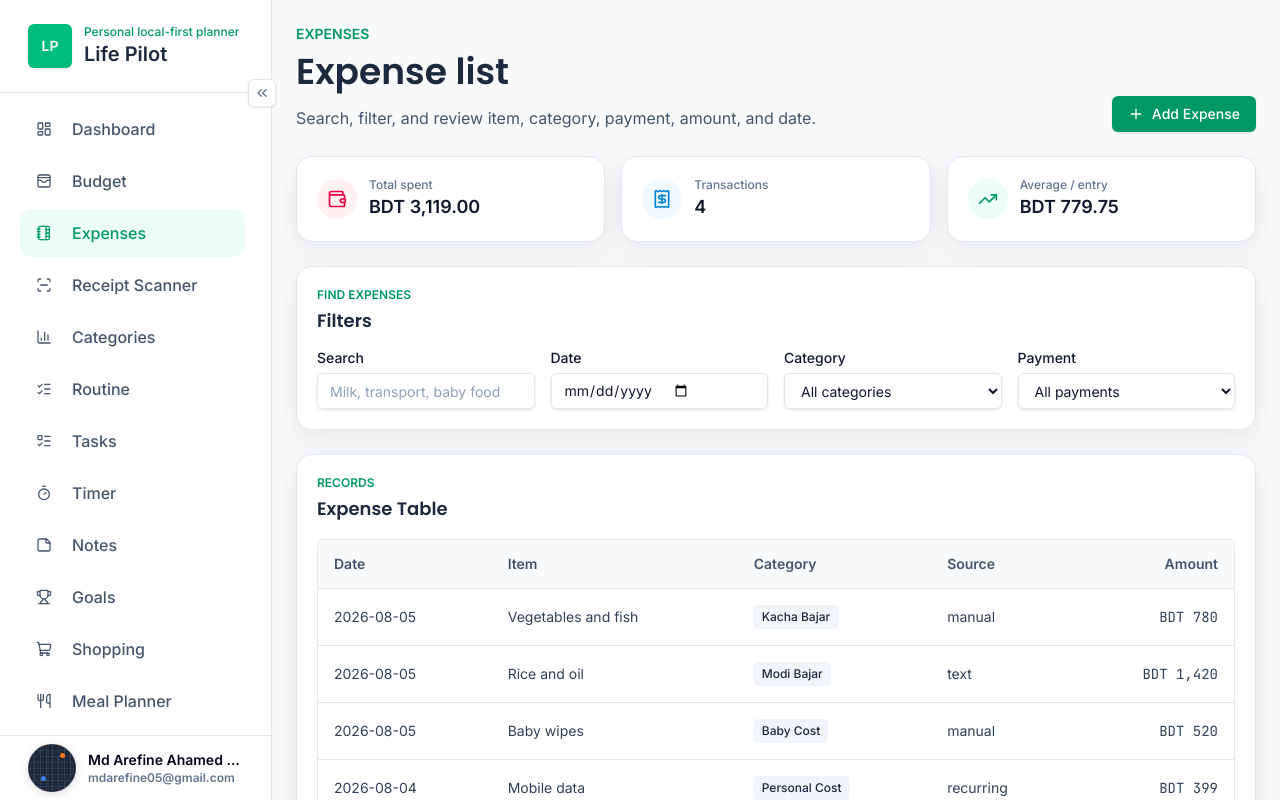
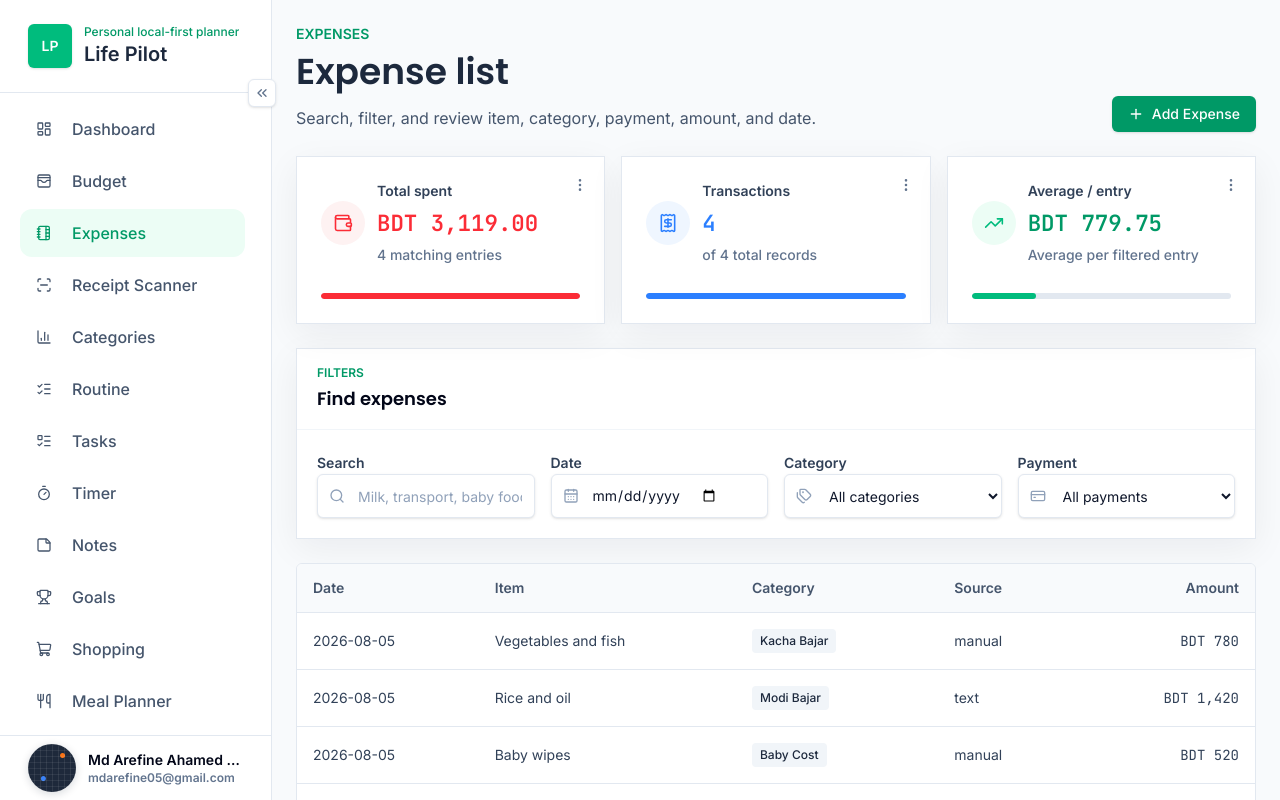
Before and after one commit to MdArefineAhamedJoy/life-pilot, a Next.js app: page /expenses in a window 1280 px wide. Shown: the top 800 px of the page. Built offline with nearby package versions, Linux system fonts and the light colour scheme.

Commit message:
feat: enhance ExpensesPage with new stats and improved filter UI

```diff
--- a/src/app/expenses/page.tsx
+++ b/src/app/expenses/page.tsx
@@ -1,13 +1,13 @@
 "use client";
 
-import { Receipt, TrendingUp, Wallet, X } from "lucide-react";
+import { CalendarDays, CreditCard, Receipt, Search, Tags, TrendingUp, Wallet, X } from "lucide-react";
 import { useMemo, useState } from "react";
 import { AddExpenseDialog } from "@/components/budget/add-expense-dialog";
 import { ExpenseTable } from "@/components/budget/expense-table";
+import { SharedCard, StatCard } from "@/components/shared/card";
 import { useLifeOs } from "@/components/state/life-os-provider";
 import { Button } from "@/components/ui/button";
-import { Card } from "@/components/ui/card";
-import { FieldShell, SelectInput, TextInput } from "@/components/ui/field";
+import { SelectInput, TextInput } from "@/components/ui/field";
 import { SectionHeader } from "@/components/ui/section-header";
 
 export default function ExpensesPage() {
@@ -46,6 +46,7 @@ export default function ExpensesPage() {
     const avg = count > 0 ? total / count : 0;
     return { total, count, avg };
   }, [filteredExpenses]);
+  const totalExpenseAmount = expenses.reduce((sum, expense) => sum + (expense.amount ?? 0), 0);
 
   return (
     <div className="min-w-0 space-y-6">
@@ -58,100 +59,130 @@ export default function ExpensesPage() {
         <AddExpenseDialog categories={categories} />
       </div>
 
-      {/* Quick stats */}
       <div className="grid gap-4 sm:grid-cols-3">
-        <Card className="flex items-center gap-3 p-4">
-          <div className="flex size-10 shrink-0 items-center justify-center rounded-full bg-rose-50 text-rose-600">
-            <Wallet aria-hidden="true" className="size-5" />
-          </div>
-          <div className="min-w-0">
-            <p className="text-xs font-medium text-slate-500">Total spent</p>
-            <p className="truncate text-lg font-semibold text-slate-900">
-              {stats.total.toLocaleString(undefined, { style: "currency", currency: "BDT" })}
-            </p>
-          </div>
-        </Card>
-        <Card className="flex items-center gap-3 p-4">
-          <div className="flex size-10 shrink-0 items-center justify-center rounded-full bg-sky-50 text-sky-600">
-            <Receipt aria-hidden="true" className="size-5" />
-          </div>
-          <div className="min-w-0">
-            <p className="text-xs font-medium text-slate-500">Transactions</p>
-            <p className="truncate text-lg font-semibold text-slate-900">{stats.count}</p>
-          </div>
-        </Card>
-        <Card className="flex items-center gap-3 p-4">
-          <div className="flex size-10 shrink-0 items-center justify-center rounded-full bg-emerald-50 text-emerald-600">
-            <TrendingUp aria-hidden="true" className="size-5" />
-          </div>
-          <div className="min-w-0">
-            <p className="text-xs font-medium text-slate-500">Average / entry</p>
-            <p className="truncate text-lg font-semibold text-slate-900">
-              {stats.avg.toLocaleString(undefined, { style: "currency", currency: "BDT" })}
-            </p>
-          </div>
-        </Card>
+        <StatCard
+          detail={`${filteredExpenses.length} matching entries`}
+          icon={Wallet}
+          label="Total spent"
+          progress={totalExpenseAmount > 0 ? Math.round((stats.total / totalExpenseAmount) * 100) : 0}
+          tone="red"
+          value={stats.total.toLocaleString(undefined, { style: "currency", currency: "BDT" })}
+        />
+        <StatCard
+          detail={`of ${expenses.length} total records`}
+          icon={Receipt}
+          label="Transactions"
+          progress={expenses.length > 0 ? Math.round((stats.count / expenses.length) * 100) : 0}
+          tone="blue"
+          value={String(stats.count)}
+        />
+        <StatCard
+          detail="Average per filtered entry"
+          icon={TrendingUp}
+          label="Average / entry"
+          progress={stats.total > 0 ? Math.min(Math.round((stats.avg / stats.total) * 100), 100) : 0}
+          tone="emerald"
+          value={stats.avg.toLocaleString(undefined, { style: "currency", currency: "BDT" })}
+        />
       </div>
 
-      <Card title="Filters" eyebrow="Find expenses">
-        <div className="grid min-w-0 gap-4 md:grid-cols-4">
-          <FieldShell label="Search">
+      <SharedCard className="!p-0">
+        <div className="flex flex-col gap-3 border-b border-slate-100 px-5 py-4 sm:flex-row sm:items-center sm:justify-between">
+          <div className="min-w-0">
+            <p className="text-xs font-semibold uppercase text-emerald-600">Filters</p>
+            <h2 className="mt-1 truncate text-lg font-semibold text-slate-950">Find expenses</h2>
+          </div>
+          {hasActiveFilters && (
+            <Button
+              className="w-full text-slate-500 hover:text-slate-700 sm:w-auto"
+              icon={<X aria-hidden="true" className="size-3.5" />}
+              onClick={clearFilters}
+              type="button"
+              variant="ghost"
+            >
+              Clear
+            </Button>
+          )}
+        </div>
+        <div className="grid min-w-0 gap-4 p-5 md:grid-cols-4">
+          <label className="block min-w-0 space-y-2">
+            <span className="text-sm font-semibold text-slate-700">Search</span>
+            <span className="relative block">
+              <Search
+                aria-hidden="true"
+                className="pointer-events-none absolute left-3 top-1/2 size-4 -translate-y-1/2 text-slate-400"
+              />
               <TextInput
+                className="h-11 bg-white pl-10"
                 onChange={(e) => setSearch(e.target.value)}
                 placeholder="Milk, transport, baby food"
                 value={search}
               />
-          </FieldShell>
-          <FieldShell label="Date">
-            <TextInput onChange={(e) => setDate(e.target.value)} type="date" value={date} />
-          </FieldShell>
-          <FieldShell label="Category">
-            <SelectInput onChange={(e) => setCategory(e.target.value)} value={category}>
+            </span>
+          </label>
+          <label className="block min-w-0 space-y-2">
+            <span className="text-sm font-semibold text-slate-700">Date</span>
+            <span className="relative block">
+              <CalendarDays
+                aria-hidden="true"
+                className="pointer-events-none absolute left-3 top-1/2 size-4 -translate-y-1/2 text-slate-400"
+              />
+              <TextInput
+                className="h-11 bg-white pl-10"
+                onChange={(e) => setDate(e.target.value)}
+                type="date"
+                value={date}
+              />
+            </span>
+          </label>
+          <label className="block min-w-0 space-y-2">
+            <span className="text-sm font-semibold text-slate-700">Category</span>
+            <span className="relative block">
+              <Tags
+                aria-hidden="true"
+                className="pointer-events-none absolute left-3 top-1/2 size-4 -translate-y-1/2 text-slate-400"
+              />
+              <SelectInput
+                className="h-11 bg-white pl-10"
+                onChange={(e) => setCategory(e.target.value)}
+                value={category}
+              >
                 <option>All categories</option>
                 {categories.map((cat) => (
                   <option key={cat.id}>{cat.name}</option>
                 ))}
               </SelectInput>
-          </FieldShell>
-          <FieldShell label="Payment">
-            <SelectInput onChange={(e) => setPayment(e.target.value)} value={payment}>
+            </span>
+          </label>
+          <label className="block min-w-0 space-y-2">
+            <span className="text-sm font-semibold text-slate-700">Payment</span>
+            <span className="relative block">
+              <CreditCard
+                aria-hidden="true"
+                className="pointer-events-none absolute left-3 top-1/2 size-4 -translate-y-1/2 text-slate-400"
+              />
+              <SelectInput
+                className="h-11 bg-white pl-10"
+                onChange={(e) => setPayment(e.target.value)}
+                value={payment}
+              >
                 <option>All payments</option>
                 <option>Cash</option>
                 <option>Card</option>
                 <option>Mobile banking</option>
               </SelectInput>
-          </FieldShell>
+            </span>
+          </label>
         </div>
         {hasActiveFilters && (
-          <div className="mt-4 flex items-center justify-between border-t border-slate-100 pt-4">
-            <p className="text-xs text-slate-500">
-              Showing <span className="font-medium text-slate-700">{filteredExpenses.length}</span> of{" "}
-              {expenses.length} expenses
-            </p>
-            <Button
-              className="text-slate-500 hover:text-slate-700"
-              icon={<X aria-hidden="true" className="size-3.5" />}
-              onClick={clearFilters}
-              type="button"
-              variant="ghost"
-            >
-              Clear filters
-            </Button>
+          <div className="border-t border-slate-100 bg-slate-50 px-5 py-3 text-sm text-slate-500">
+            Showing <span className="font-semibold text-slate-800">{filteredExpenses.length}</span> of{" "}
+            <span className="font-semibold text-slate-800">{expenses.length}</span> expenses
           </div>
         )}
-      </Card>
+      </SharedCard>
 
-      <Card title="Expense Table" eyebrow="Records">
-        {filteredExpenses.length > 0 ? (
       <ExpenseTable expenses={filteredExpenses} />
-        ) : (
-          <div className="flex flex-col items-center justify-center gap-2 py-12 text-center">
-            <Receipt aria-hidden="true" className="size-8 text-slate-300" />
-            <p className="text-sm font-medium text-slate-600">No expenses match your filters</p>
-            <p className="text-xs text-slate-400">Try adjusting search, date, category, or payment.</p>
-          </div>
-        )}
-      </Card>
     </div>
   );
 }
```
Lines whose indentation alone changed are shown as unchanged.
